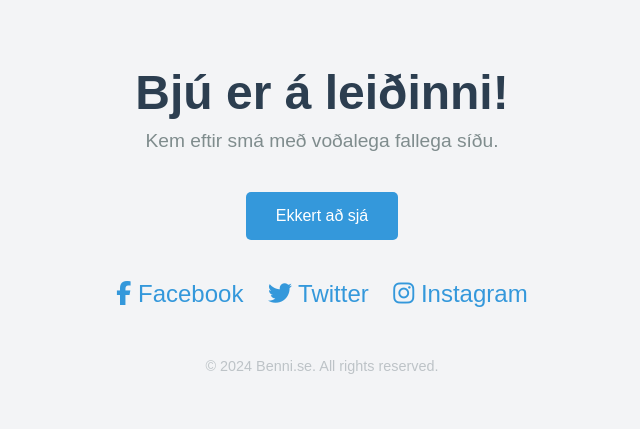
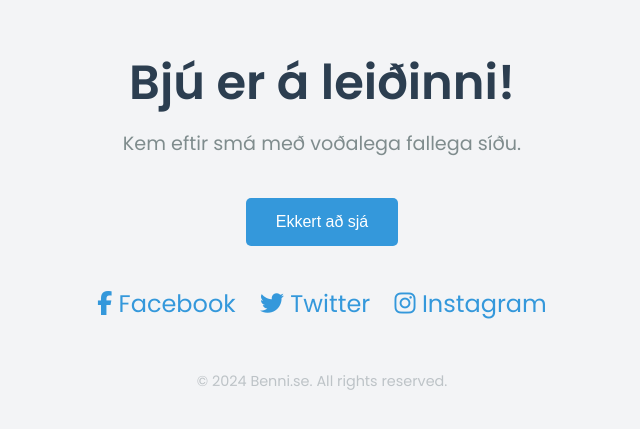
Before and after one commit to benjjamin1/new, a plain HTML site: page index.html in a window 1280 px wide. Shown: the part 181-610 px from the top of the page, without its empty margins (318-958 px from the left). Drawn offline with Linux system fonts and the light colour scheme.

Commit message:
Update index.html

```diff
--- a/index.html
+++ b/index.html
@@ -5,7 +5,7 @@
     <meta name="viewport" content="width=device-width, initial-scale=1.0">
     <meta http-equiv="X-UA-Compatible" content="IE=edge">
     <title>Benni.se</title>
-    <link href="https://fonts.googleapis.com/css2?family=Mulish:wght@400;600&display=swap" rel="stylesheet">
+    <link href="https://fonts.googleapis.com/css2?family=Poppins:wght@400;600&display=swap" rel="stylesheet">
     <style>
         * {
             margin: 0;
```
